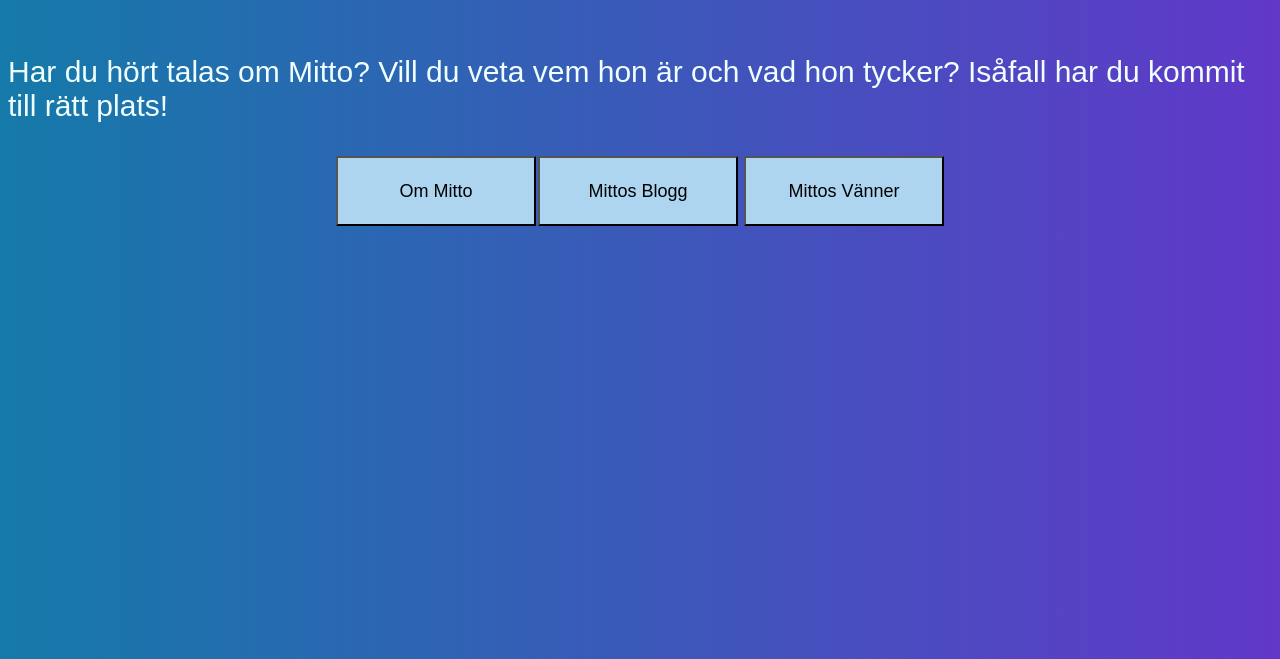
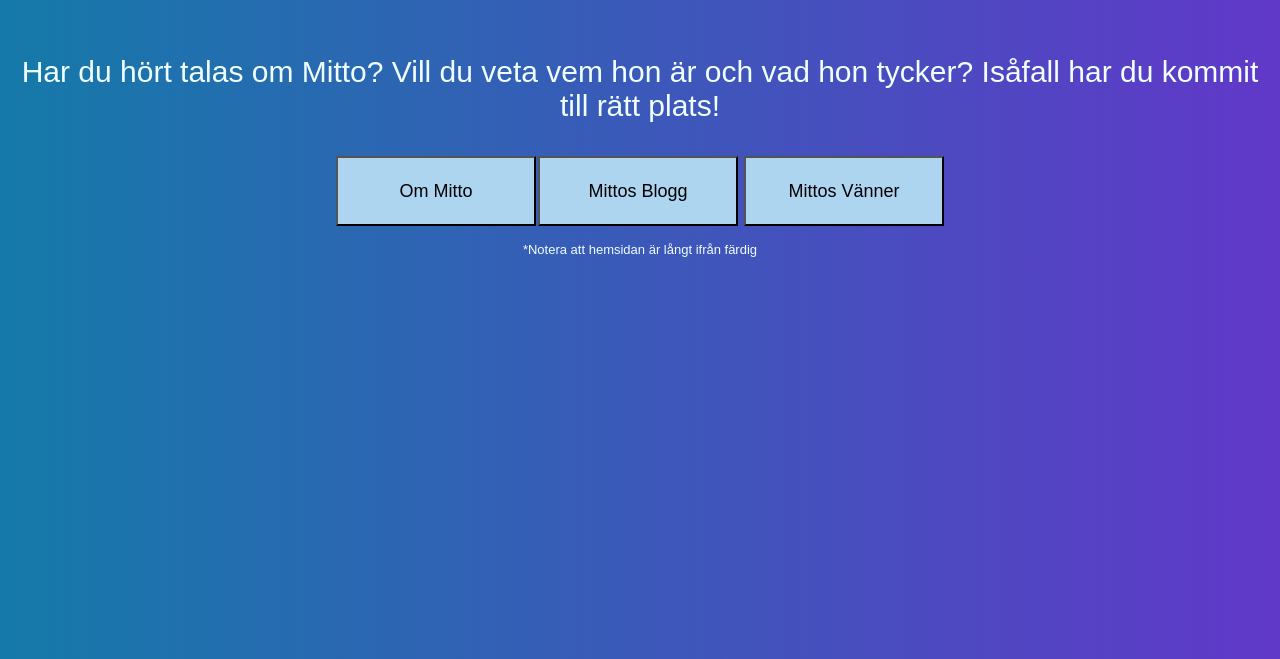
Before and after one commit to Melker-365/mittothecat.github.io, a plain HTML site: page index.html in a window 1280 px wide. Shown: the part 141-800 px from the top of the page. Drawn offline with Linux system fonts and the light colour scheme.

Commit message:
Update index.html

```diff
--- a/index.html
+++ b/index.html
@@ -4,7 +4,7 @@
     <meta charset="UTF-8">
     <meta name="viewport" content="width=device-width, initial-scale=1.0">
     <title>portal</title>
-    <link rel="stylesheet" href="style.css">
+    <link rel="stylesheet" href="style.css"
 
 
 </head>
@@ -12,11 +12,12 @@
 
 
     <h2 class = "fadeIn slideInLeft">Mittos hemsida</h2>
-    <p class = "fadeIn fade--delay fade--short"> Har du hört talas om Mitto? Vill du veta vem hon är och vad hon tycker? Isåfall har du kommit till rätt plats! </p>
+    <p class = "fadeIn fade--delay fade--short" style="text-align: center;"> Har du hört talas om Mitto? Vill du veta vem hon är och vad hon tycker? Isåfall har du kommit till rätt plats! </p>
     <div style = "text-align: center;">
         <div class = "fadeIn fade--short fade--delay">
-        <a href = "about.html"><button  style = "width: 200px; height: 70px;">Om Mitto</button></a><a href="blogg.html"><button style = "width: 200px; height: 70px;">Mittos Blogg</button></a> </a> <button style = "width: 200px; height: 70px;">Mittos Vänner</button>
+        <a href = "about.html"><button  style = "width: 200px; height: 70px;">Om Mitto</button></a><a href="blogg.html"><button style = "width: 200px; height: 70px;">Mittos Blogg</button></a> <a href ="friends.html"> <button style = "width: 200px; height: 70px;">Mittos Vänner</button></a>
         </div>
+        <p class ="fadeIn fade--long fade--delay" style="font-size: small; text-align: center;">*Notera att hemsidan är långt ifrån färdig</p>
     </div>
 
 </body>
```
